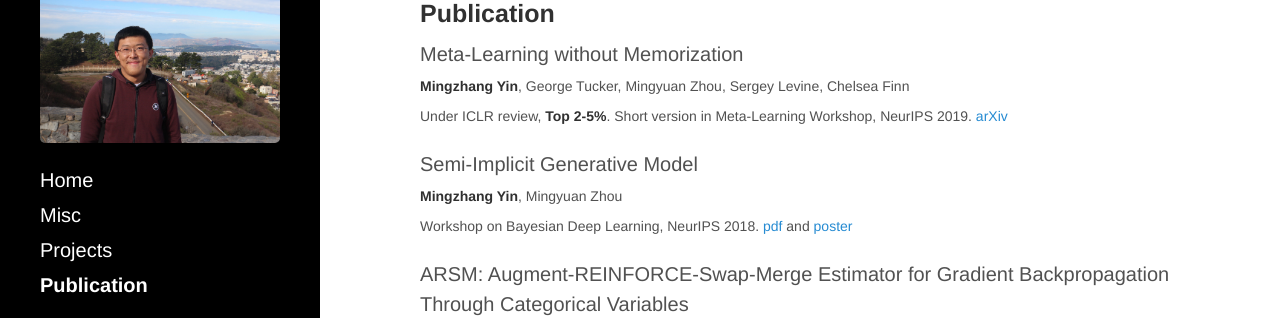
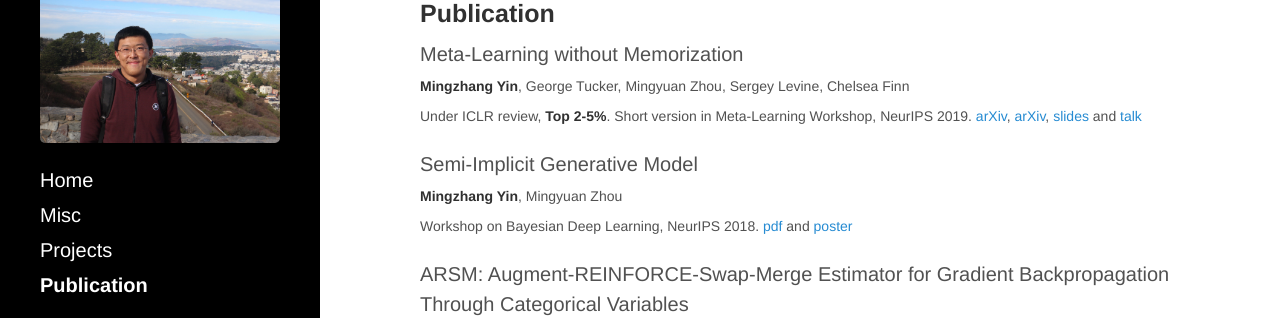
Before and after one commit to mingzhang-yin/mingzhang-yin.github.io, a Jekyll site: the page built from publications.md, in a window 1280 px wide and 1295 px high. Shown: the part 174-492 px from the top of the window. Built offline with Jekyll 4.4.1, drawn with Linux system fonts in a browser that asks for light colours; nearby versions of some CDN libraries.

Commit message:
Update publications.md

```diff
--- a/publications.md
+++ b/publications.md
@@ -11,8 +11,7 @@
 ### Publication
 Meta-Learning without Memorization
  <br> <span style="font-size:14px"> **Mingzhang Yin**, George Tucker, Mingyuan Zhou, Sergey Levine, Chelsea Finn  <br>
-Under ICLR review, **Top 2-5%**. Short version in Meta-Learning Workshop, NeurIPS 2019. [arXiv](https://arxiv.org/pdf/1912.03820.pdf)
-
+Under ICLR review, **Top 2-5%**. Short version in Meta-Learning Workshop, NeurIPS 2019. [arXiv](https://arxiv.org/pdf/1912.03820.pdf), [arXiv](https://arxiv.org/pdf/1912.03820.pdf), <a href="http://ai.stanford.edu/~cbfinn/_files/neurips19_memorization.pdf" target="_blank"> slides </a> and <a href="https://slideslive.com/38921876/bayesian-deep-learning-3" target="_blank"> talk </a>
 
 Semi-Implicit Generative Model
 <br> <span style="font-size:14px"> **Mingzhang Yin**, Mingyuan Zhou  <br>
```
